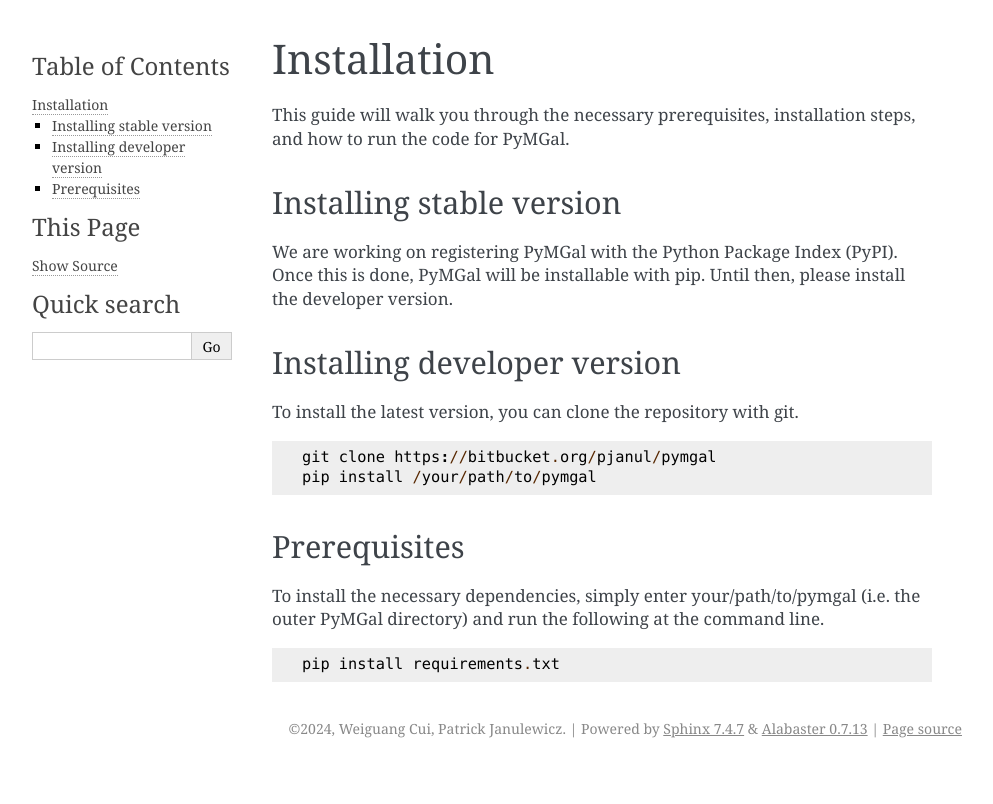
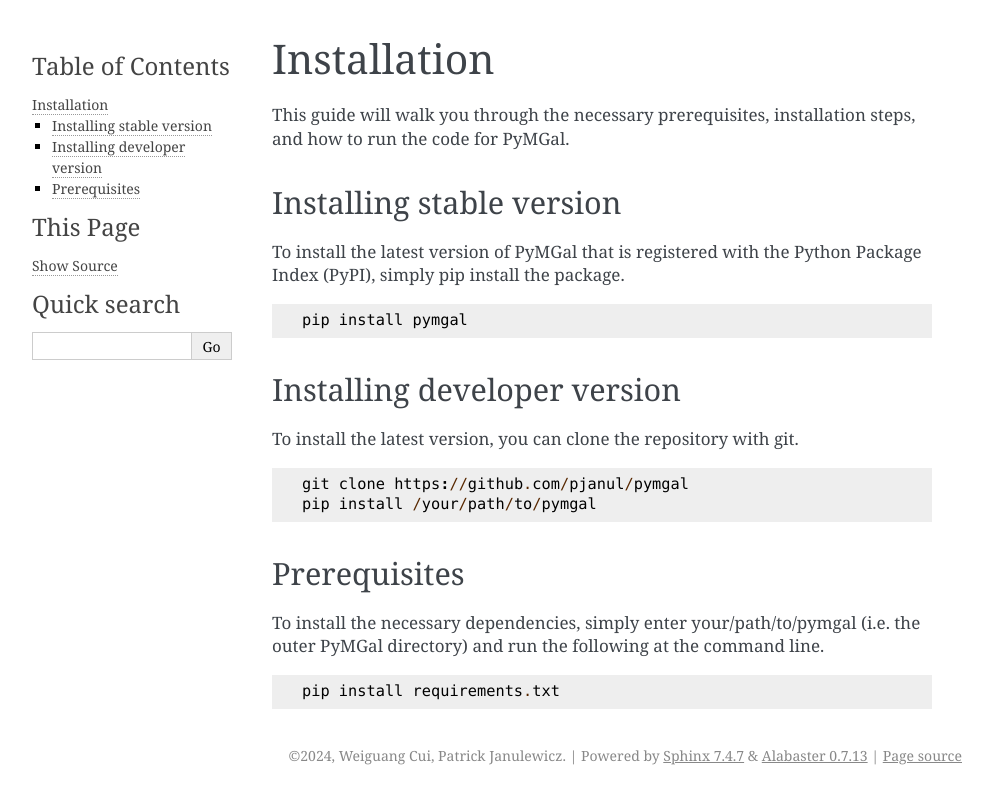
Before and after one commit to pjanul/pymgal, a Sphinx documentation site: the page built from doc/source/installation.rst, in a window 1280 px wide. Shown: the top 804 px of the page, without its empty margins (148-1141 px from the left). Built offline with Sphinx 7.4.7, drawn with Linux system fonts in a browser that asks for light colours.

Commit message:
Added PyPI info to installation instructions

```diff
--- a/doc/source/installation.rst
+++ b/doc/source/installation.rst
@@ -6,7 +6,12 @@ This guide will walk you through the necessary prerequisites, installation steps
 
 Installing stable version
 -------------
-We are working on registering PyMGal with the Python Package Index (PyPI). Once this is done, PyMGal will be installable with pip. Until then, please install the developer version.
+To install the latest version of PyMGal that is registered with the Python Package Index (PyPI), simply pip install the package.
+
+.. code-block:: python
+
+   pip install pymgal
+
 
 Installing developer version
 -------------
@@ -14,7 +19,7 @@ To install the latest version, you can clone the repository with git.
 
 .. code-block:: python
 
-   git clone https://bitbucket.org/pjanul/pymgal
+   git clone https://github.com/pjanul/pymgal
    pip install /your/path/to/pymgal
 
 
```
